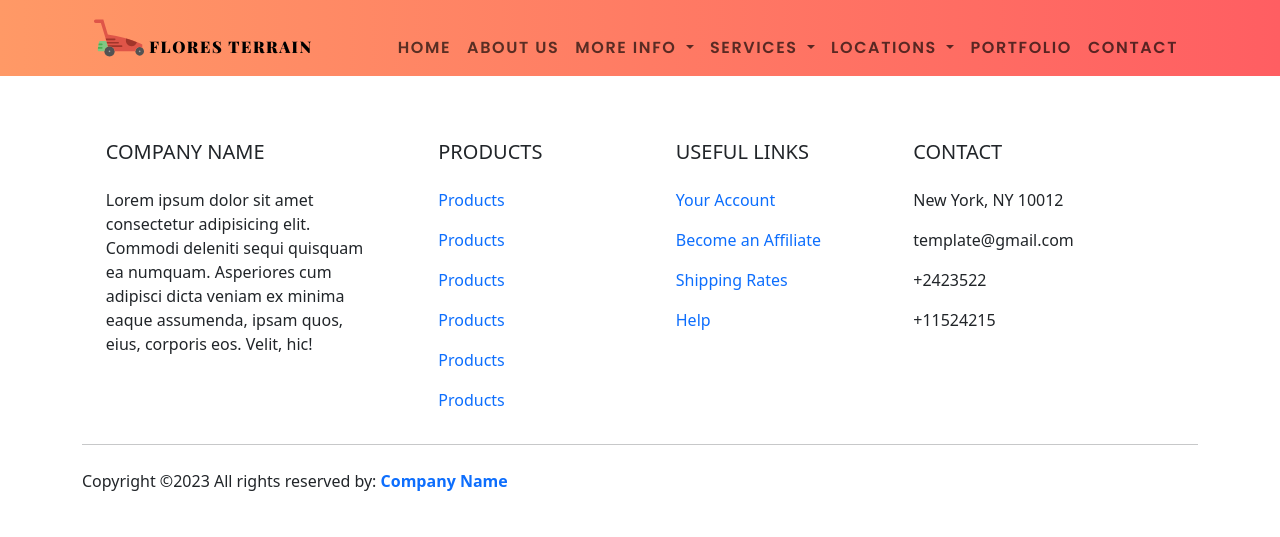
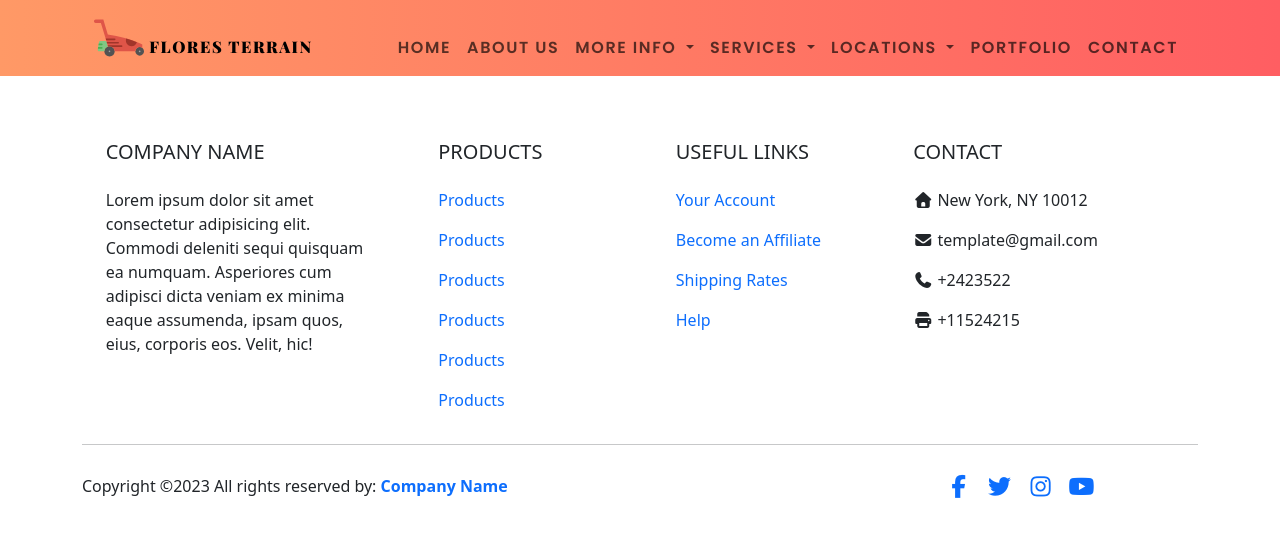
Before and after one commit to Daniel1000c/landscaping, a PHP site: page / in a window 1280 px wide. Shown: the top 537 px of the page. Run offline with PHP 8.4, Linux system fonts and the light colour scheme; data that the repository does not hold is empty; some libraries are stand-ins or nearby versions; some web fonts are replaced.

Commit message:
add cdnjs font awesome cdn link to head section

```diff
--- a/includes/header.php
+++ b/includes/header.php
@@ -12,6 +12,7 @@
     <link rel="icon" type="image/png" sizes="32x32" href="./favicon-32x32.png">
     <link rel="icon" type="image/png" sizes="16x16" href="./favicon-16x16.png">
     <link rel="manifest" href="./site.webmanifest">
+    <link rel="stylesheet" href="https://cdnjs.cloudflare.com/ajax/libs/font-awesome/7.0.0/css/all.min.css" integrity="sha512-DxV+EoADOkOygM4IR9yXP8Sb2qwgidEmeqAEmDKIOfPRQZOWbXCzLC6vjbZyy0vPisbH2SyW27+ddLVCN+OMzQ==" crossorigin="anonymous" referrerpolicy="no-referrer" />
     <link href="https://cdn.jsdelivr.net/npm/bootstrap@5.3.7/dist/css/bootstrap.min.css" rel="stylesheet" integrity="sha384-LN+7fdVzj6u52u30Kp6M/trliBMCMKTyK833zpbD+pXdCLuTusPj697FH4R/5mcr" crossorigin="anonymous">
     <link rel="stylesheet" href="styles/style.css">
 </head>
```
